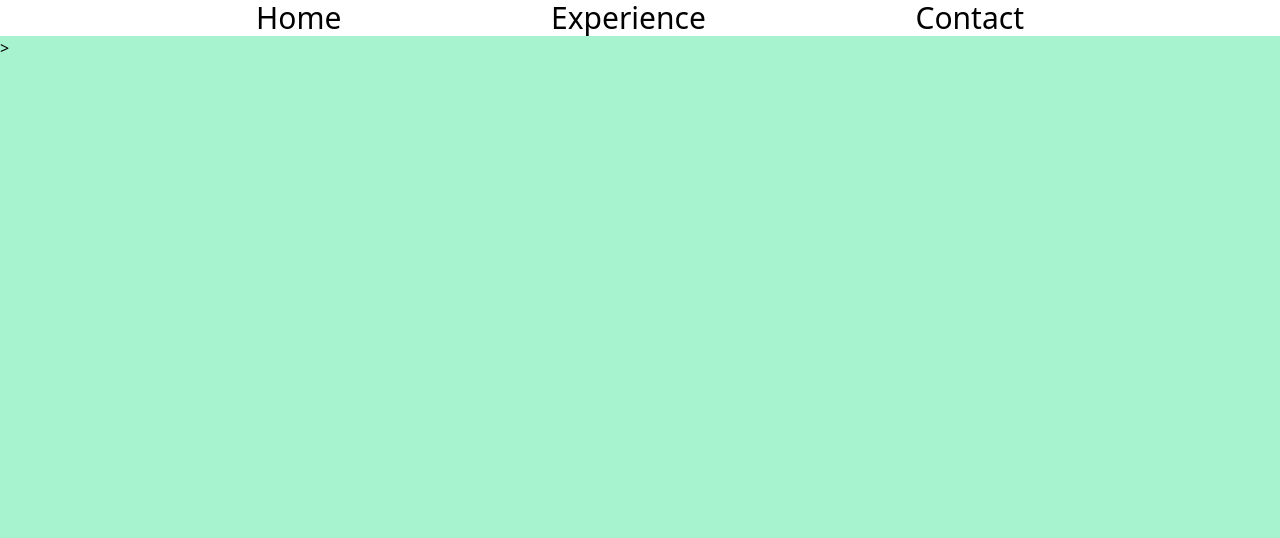
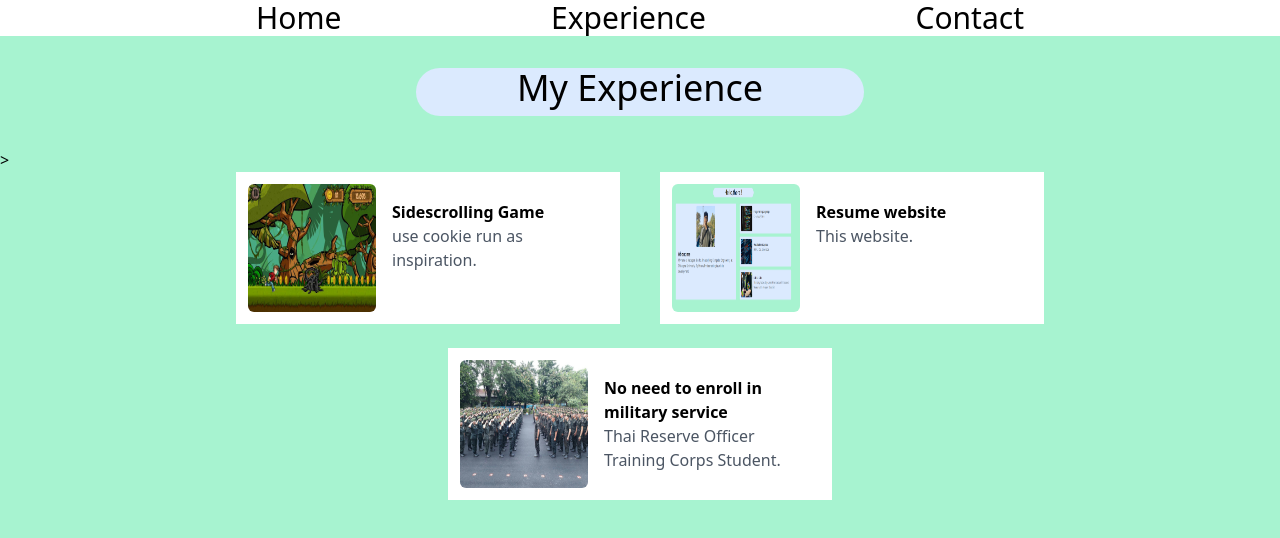
Before and after one commit to cpe-cmu-261207/lab-01-Dexshine-1, a plain HTML site: page experience.html in a window 1280 px wide. Drawn offline with nearby package versions, Linux system fonts and the light colour scheme.

Commit message:
add contect and simple format

```diff
--- a/experience.html
+++ b/experience.html
@@ -16,9 +16,41 @@
         <div class = ""><a href="contact.html"><p class="text-3xl text-center">Contact</p></a></div>
     </div>
     </div>
+    <p class = "text-center text-4xl my-8 bg-blue-100 mx-auto h-12 max-w-md rounded-full">My Experience</p>
     <!-- Post container -->>
-    <div class = "bg-white">
+    <div class = "flex mb-6">
+        <div class = "bg-white flex mr-10 ml-auto w-96">
+            <div class = "flex p-3">
+                <img class = "rounded-md w-32 h-32" src=".\pic\sidescroll.jpg" alt="sidescroll">
+                <div class = "p-4">
+                <p class = "font-semibold">Sidescrolling Game</p>
+                <p class = "text-gray-600">use cookie run as inspiration.</p>
+                </div>
+            </div>
+        </div>
+        <div class = "bg-white flex mr-auto w-96">
+            <div class = "flex p-3">
+                <img class = "rounded-md w-32 h-32" src=".\pic\thisweb.png" alt="thisweb">
+                <div class = "p-4">
+                <p class = "font-semibold">Resume website</p>
+                <p class = "text-gray-600">This website.</p>
+                </div>
+            </div>
+        </div>
+    </div>
+    <div class = "flex">
+        <div class = "bg-white flex w-96 mr-auto ml-auto">
+            <div class = "flex p-3">
+                <img class = "rounded-md w-32 h-32" src=".\pic\soldier.jpg" alt="soldier">
+                <div class = "p-4">
+                <p class = "font-semibold">No need to enroll in military service</p>
+                <p class = "text-gray-600">Thai Reserve Officer Training Corps Student.</p>
+                </div>
+            </div>
+        </div>
 
     </div>
+
+
 </body>
 </html>
```
